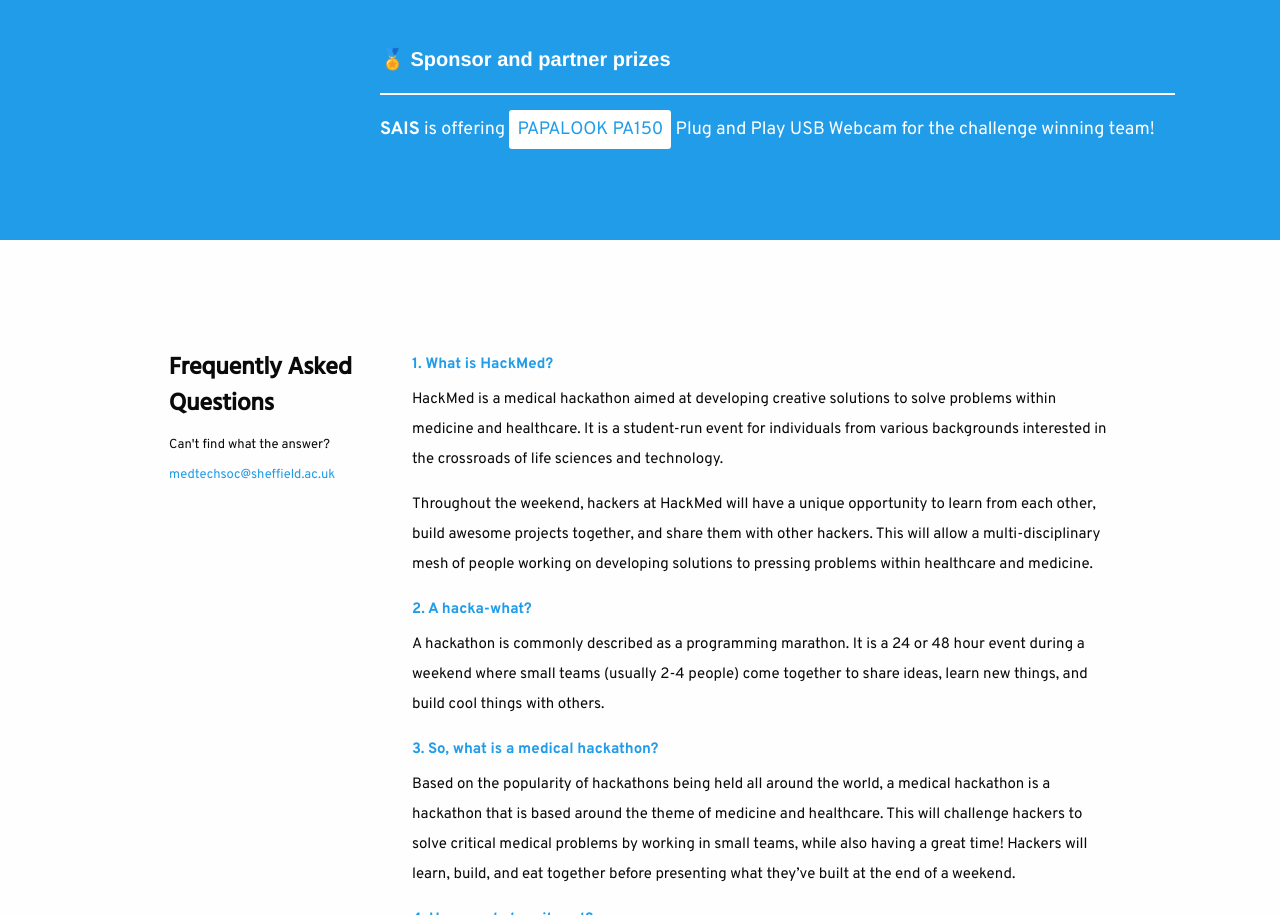
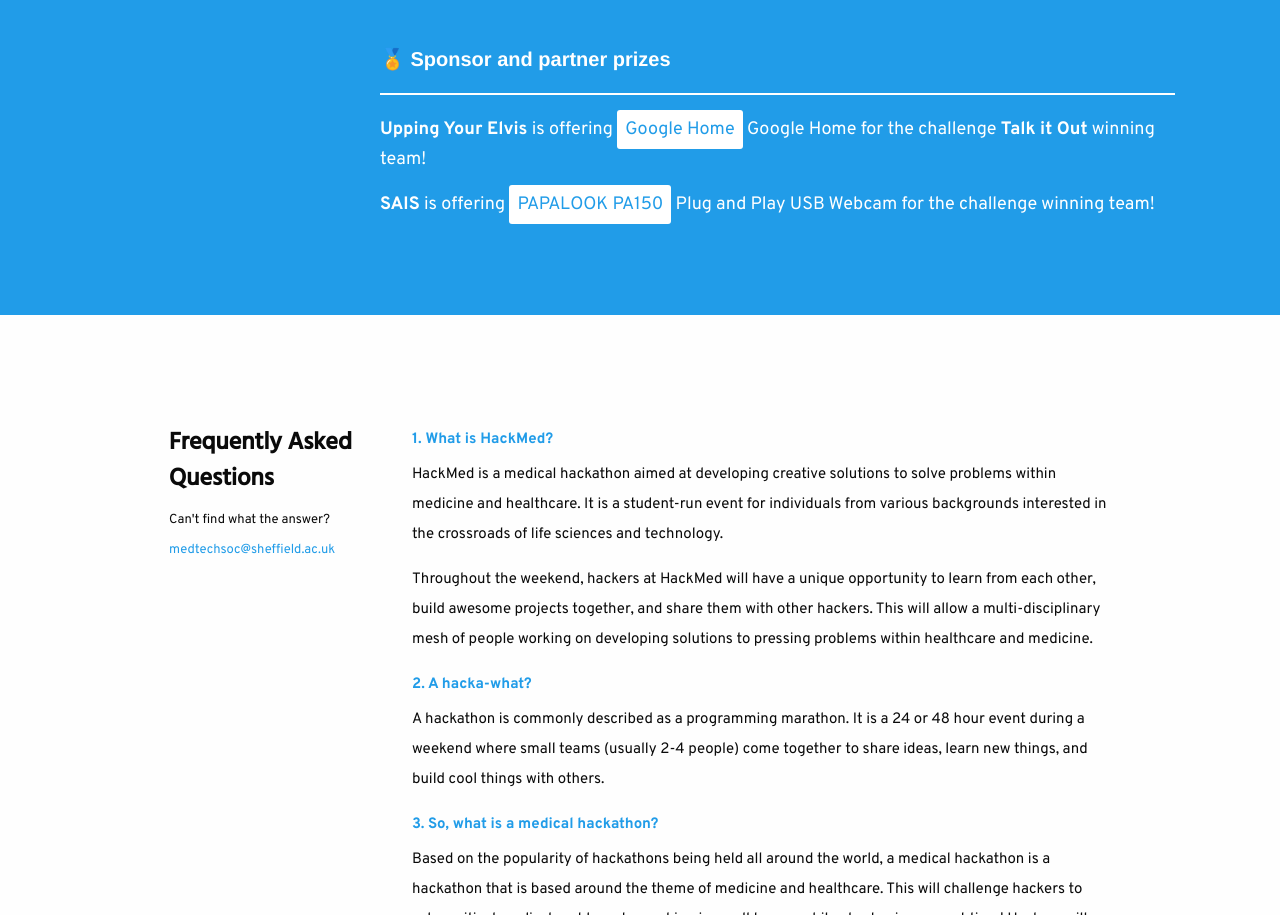
Before and after one commit to szen95/hackmed.github.io, a plain HTML site: page index.html in a window 1280 px wide. Shown: the part 6470-7385 px from the top of the page. Drawn offline with nearby package versions, Linux system fonts and the light colour scheme.

Commit message:
Update index.html

```diff
--- a/index.html
+++ b/index.html
@@ -537,6 +537,9 @@
 			    <h2>🏅 Sponsor and partner prizes</h2>
 			    <hr/>
 			    <div class="row">
+				   <div class="large-12 columns">
+					<p class="prize"><b>Upping Your Elvis</b> is offering <span><a href="https://store.google.com/product/google_home" style="color:white;" target="_blank">Google Home</a></span> Google Home for the challenge <strong>Talk it Out</strong> winning team!</p>
+				    </div>
 				    <div class="large-12 columns">
 					    <!--<p class="prize"><span><a href="https://nexmo.com/" style="color:white;">Nexmo</a></span> are sponsoring a prize again this year!</p> -->
 					    <p class="prize"><b>SAIS</b> is offering <span><a href="https://www.amazon.co.uk/dp/B01FDCK6FS/ref=cm_sw_r_cp_apa_i_KIvuEbDEYNJXY?fbclid=IwAR24DWMvMXfsJ0JksbnPHE41QY9pBwVjkN6mLcGqBvp9C_7asnVg1Tv_lnw" style="color:white;" target="_blank">PAPALOOK PA150</a></span> Plug and Play USB Webcam for the challenge winning team!</p>
```
